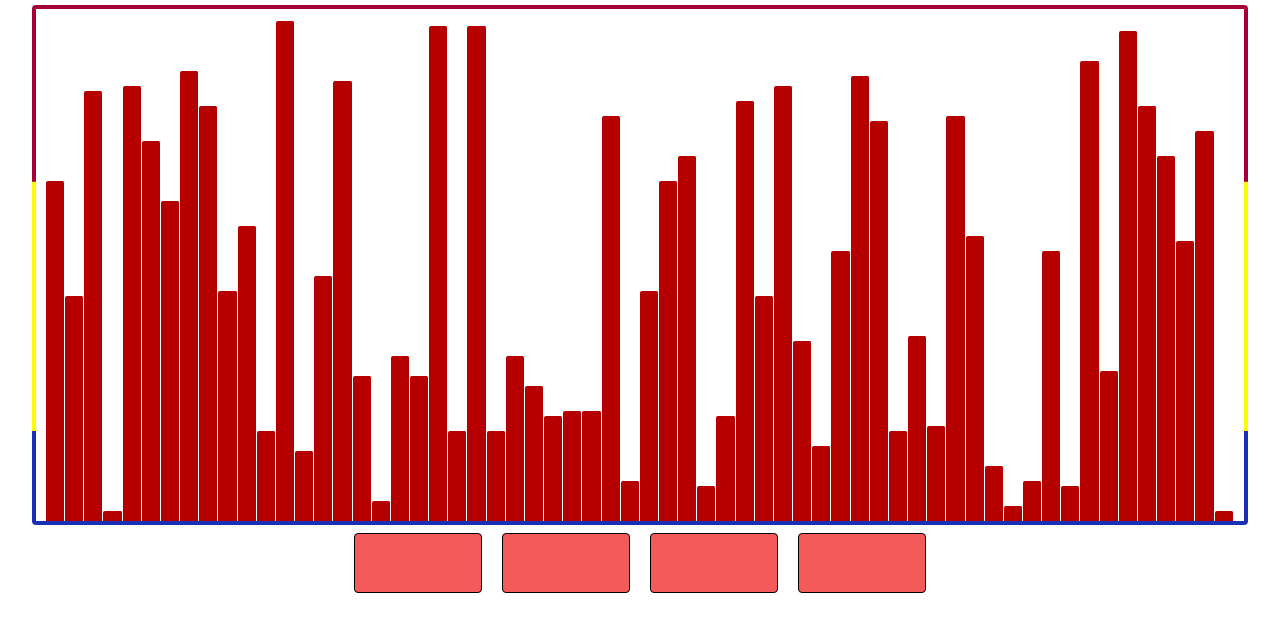
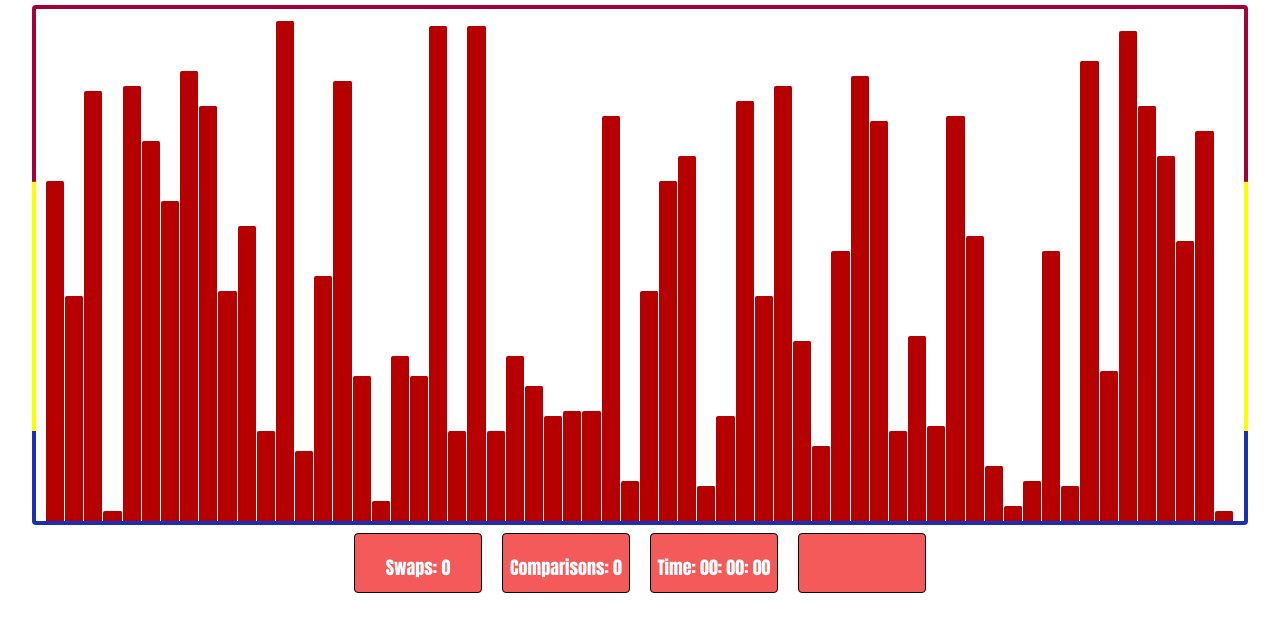
Before and after one commit to Deepak91168/VisualizeSorting, a plain HTML site: page index.html in a window 1280 px wide. Shown: the part 97-728 px from the top of the page. Drawn offline with Linux system fonts and the light colour scheme; a web font is replaced by a local one.

Commit message:
Sort Details optimized

```diff
--- a/index.html
+++ b/index.html
@@ -65,9 +65,9 @@
         </div>
     </div>
     <div class="sortDetails">
-        <div id="No_of_swaps"></div>
-        <div id="comparisons"></div>
-        <div id="timer"></div>
+        <div id="No_of_swaps">Swaps: 0</div>
+        <div id="comparisons">Comparisons: 0</div>
+        <div id="timer">Time: 00: 00: 00</div>
         <div id="showTime"></div>
     <script src="./scripts/index.js"></script>
     <script src="./scripts/functions.js"></script>
--- a/scripts/index.js
+++ b/scripts/index.js
@@ -10,7 +10,7 @@ function Timer(starttime) {
         var seconds = Math.floor((difference % (60 * 1000)) / 1000);
         var milliseconds = Math.floor(difference % 1000);
         document.getElementById("timer").innerHTML =
-            "Time: " + minutes + "m: " + seconds + "s: " + milliseconds + " ms";
+            "Time: " + minutes + "m " + seconds + "s " + milliseconds + "ms";
     }, 1);
 }
 function randomNumber(low, high) {
--- a/style.css
+++ b/style.css
@@ -255,4 +255,5 @@ hr.rainbow {
     height: 60px;
     color: white;
     background-color: rgb(245, 90, 90);
+    font-family: Impact, Haettenschweiler, 'Arial Narrow Bold', sans-serif;
 }
```
